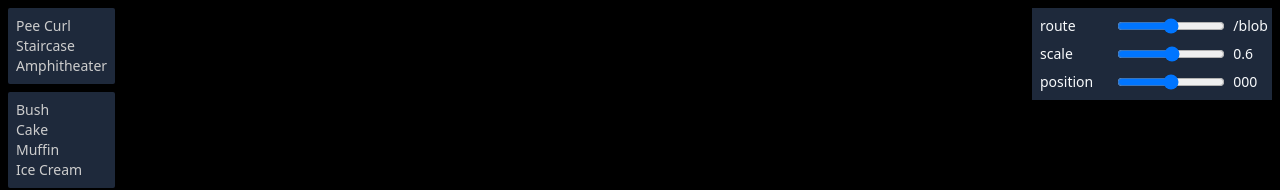
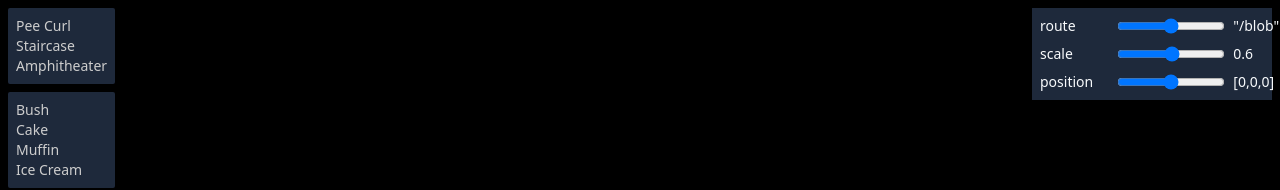
Before and after one commit to cincplug/3d-stuff, a Next.js app: page / in a window 1280 px wide. Shown: the top 190 px of the page. Built offline with nearby package versions, Linux system fonts and the light colour scheme.

Commit message:
Fix controls render

```diff
--- a/src/components/canvas/designs/Umbrella.jsx
+++ b/src/components/canvas/designs/Umbrella.jsx
@@ -1,7 +1,7 @@
 'use client'
 
 import dynamic from 'next/dynamic'
-import React, { useState } from 'react'
+import React, { useState, useEffect } from 'react'
 import { Canvas } from '@react-three/fiber'
 import { OrbitControls } from '@react-three/drei'
 import * as THREE from 'three'
@@ -12,12 +12,11 @@ const Environment = dynamic(() => import('@/components/canvas/Environment'), { s
 
 const Umbrella = (props) => {
   const controls = createControls(props)
-
   const [settings, setSettings] = useState(props)
 
   const handleInputChange = (event) => {
     setSettings((prevSettings) => {
-      return { ...prevSettings, [event.target.id]: event.target.value }
+      return { ...prevSettings, [event.target.id]: parseFloat(event.target.value) }
     })
   }
 
@@ -30,14 +29,15 @@ const Umbrella = (props) => {
       <Canvas className='size-full' color='black'>
         <ambientLight intensity={0.5} />
         <directionalLight position={[5, 5, 5]} intensity={1} />
-        <Environment {...{ lightness, cameraX, cameraY, cameraZ }} />
+        <Environment lightness={lightness} cameraX={cameraX} cameraY={cameraY} cameraZ={cameraZ} />
         <OrbitControls />
         {series.map((item, seriesIndex) => {
           let modifiedProps = { ...settings }
           if (chart) {
             chart.props.forEach((prop) => {
-              let affectedProp = settings.find((p) => p === prop)
-              modifiedProps[affectedProp] *= item
+              if (typeof settings[prop] === 'number') {
+                modifiedProps[prop] = settings[prop] * item
+              }
             })
           }
           const { sides, fold, thickness, height, growth, xScale, yScale } = modifiedProps
@@ -76,7 +76,7 @@ const Umbrella = (props) => {
           )
         })}
       </Canvas>
-      <Controls {...{ settings, controls, handleInputChange }} />
+      <Controls settings={settings} controls={controls} handleInputChange={handleInputChange} />
     </div>
   )
 }
--- a/src/components/dom/Controls.jsx
+++ b/src/components/dom/Controls.jsx
@@ -4,8 +4,8 @@ const Controls = ({ controls, settings, handleInputChange }) => {
   return (
     <aside className='absolute right-2 top-2 grid w-60 grid-cols-12 gap-2 bg-slate-800 p-2 text-sm text-slate-50'>
       {Object.keys(controls).map((control, controlIndex) => {
-        const { min, max, step } = controls[control]
-        const value = settings[control]
+        const { min, max, step, value } = controls[control]
+        const displayValue = typeof value === 'number' ? value : JSON.stringify(value)
         return (
           <React.Fragment key={controlIndex}>
             <label className='col-span-4' htmlFor={control}>
@@ -18,7 +18,7 @@ const Controls = ({ controls, settings, handleInputChange }) => {
               {...{ min, max, step, value }}
               onChange={handleInputChange}
             />
-            <label className='col-span-2'>{value}</label>
+            <label className='col-span-2'>{displayValue}</label>
           </React.Fragment>
         )
       })}
```
